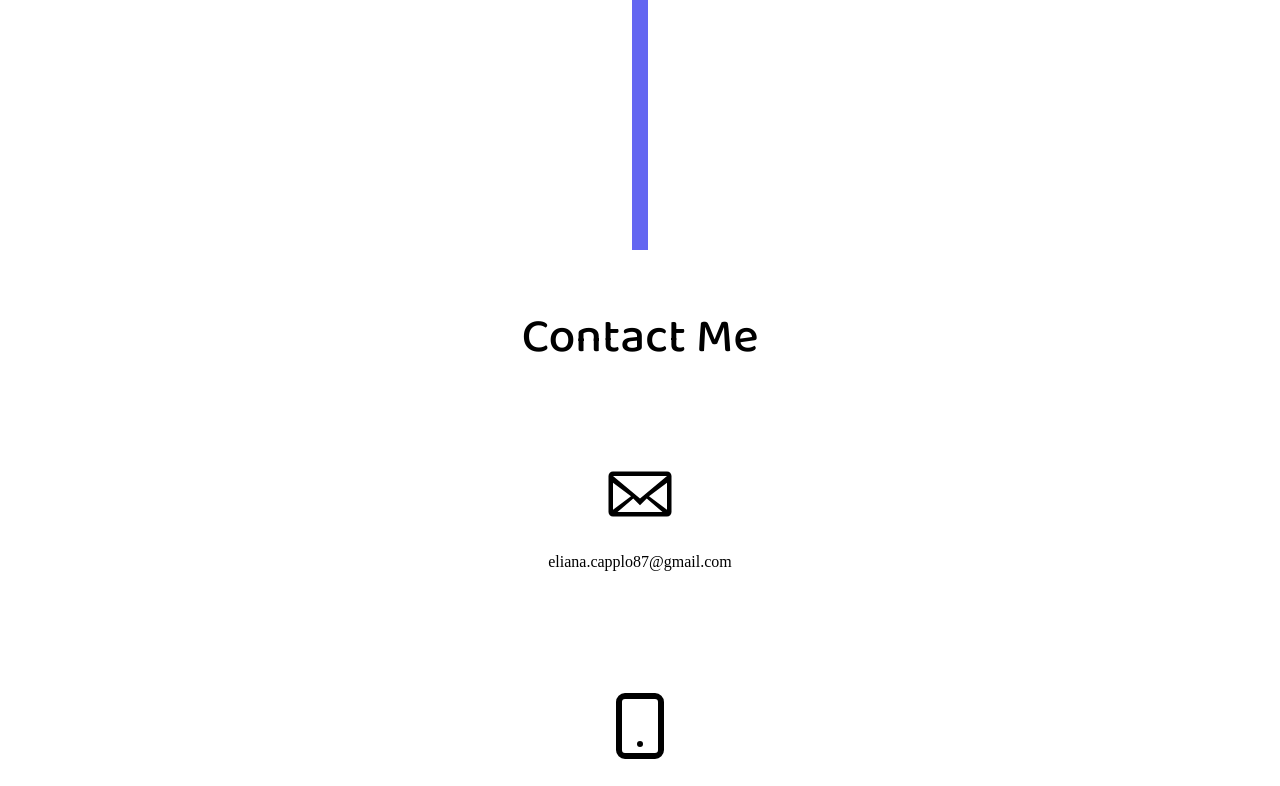
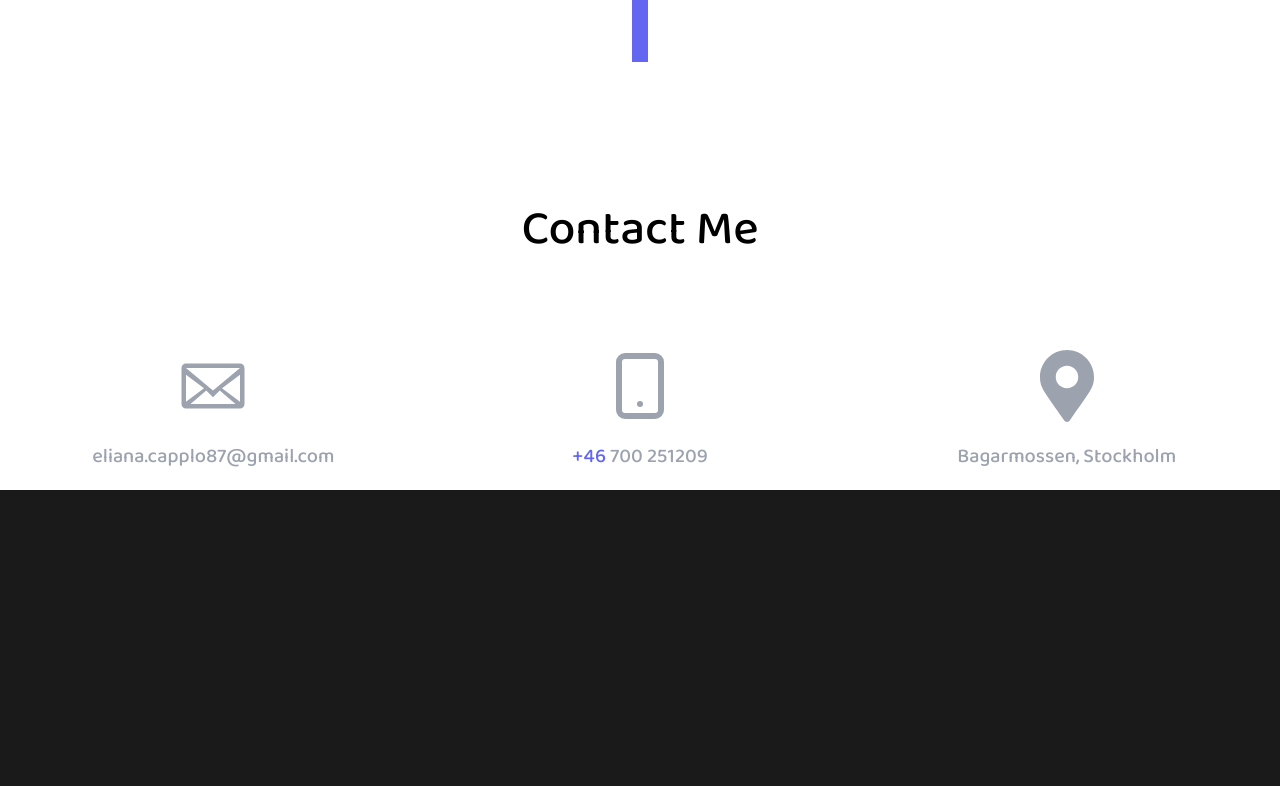
Before and after one commit to eliana1507/portfolio, a React (Create React App) app: page / in a window 1280 px wide. Shown: the part 2000-2786 px from the top of the page. After the commit the page ends 2490 px from the top, so only its background shows below. Built offline with nearby package versions, Linux system fonts and the light colour scheme; a web font is replaced by a local one.

Commit message:
update style and view

```diff
--- a/src/App.css
+++ b/src/App.css
@@ -1,3 +1,9 @@
+body {
+  max-width: 1440px;
+  margin: auto;
+  background-color: rgb(26, 26, 26);
+}
+
 .title {
   font-family: 'Baloo 2', cursive;
 }
--- a/src/App.tsx
+++ b/src/App.tsx
@@ -7,7 +7,7 @@ import { WorksHistoryMobile } from './components/worksHistory/WorksHistoryMobile
 
 function App() {
   return (
-    <>
+    <main className='bg-white'>
       <div className="App box">
         <Home />
       </div>
@@ -15,7 +15,7 @@ function App() {
       <WorksHistoryMobile />
       <WorksHistory />
       <Contact />
-    </>
+    </main>
   );
 }
 
--- a/src/components/Home/Home.css
+++ b/src/components/Home/Home.css
@@ -1,6 +1,5 @@
 .box {
   width: 100%;
-  /* height: 100vh; */
   height: auto;
   background-color: #f2f4ff;
   -webkit-clip-path: polygon(0% 0%, 100% 0%, 70% 100%, 0% 100%);
@@ -9,7 +8,6 @@
 
 @media (min-width: 769px) {
   .box {
-    height: 100vh;
     clip-path: polygon(0% 0%, 100% 0%, 100% 85%, 0% 100%);
   }
 }
--- a/src/components/contact/Contacts.css
+++ b/src/components/contact/Contacts.css
@@ -1,20 +1,16 @@
-.container {
-  position: relative;
+.contact-animation:hover::before {
+  transform: scale(1.1);
 }
 
-.dissolve-circle {
-  position: absolute;
-  top: 50%;
-  left: 50%;
-  transform: translate(-50%, -50%);
-  width: 150px;
-  height: 150px;
-  opacity: 0;
-  border-radius: 50%;
-  transition: opacity 0.3s ease-in-out;
-  z-index: -1;
+.contact-animation:hover {
+  color: #6466f1;
+  opacity: 0.7;
 }
 
-a:hover .dissolve-circle {
-  opacity: 0.50;
+.flip-icon {
+  transition: transform 0.5s ease;
 }
+
+.contact-animation:hover .flip-icon {
+  transform: rotateY(180deg);
+}
--- a/src/components/contact/Contacts.tsx
+++ b/src/components/contact/Contacts.tsx
@@ -5,15 +5,16 @@ import { FaMapMarkerAlt } from "react-icons/fa";
 import './Contacts.css';
 
 export const Contact = () => {
-  const iconStyle = "text-7xl mx-auto mt-14";
+  const iconStyle = "text-7xl mx-auto mt-14 flip-icon";
   return (
     <>
-      <section className="mt-16 text-center">
+      <section className="mt-36 text-center">
         <h2 className="title text-5xl">Contact Me</h2>
+        <div className="lg:flex">
           {
             contacts.map((contact, index) => (
-            <article className="container flex flex-col justify-center align-middle mt-10" key={index}>
-              <a href={contact.link} className="text-md mx-auto">
+              <article className="container flex flex-col justify-center align-middle mt-10 text-gray-400" key={index}>
+                <a href={contact.link} className="text-md mx-auto contact-animation">
                   <div className="dissolve-circle bg-indigo-500 blur-sm"></div>
                   {
                     {
@@ -22,11 +23,15 @@ export const Contact = () => {
                       'map': <FaMapMarkerAlt className={iconStyle} />
                     }[contact.icon]
                   }
-                <h5 className="my-5"><span className={`text-indigo-500 ${contact.icon !== 'phone' && 'hidden'}`}> +46 </span>{contact.text}</h5>
+                  <h5 className="my-5 text-xl title">
+                    <span className={`text-indigo-500 ${contact.icon !== 'phone' && 'hidden'}`}> +46 </span>
+                    {contact.text}
+                  </h5>
                 </a>
               </article>
             ))
           }
+        </div>
       </section>
     </>
   )
```
Lines whose indentation alone changed are shown as unchanged.
